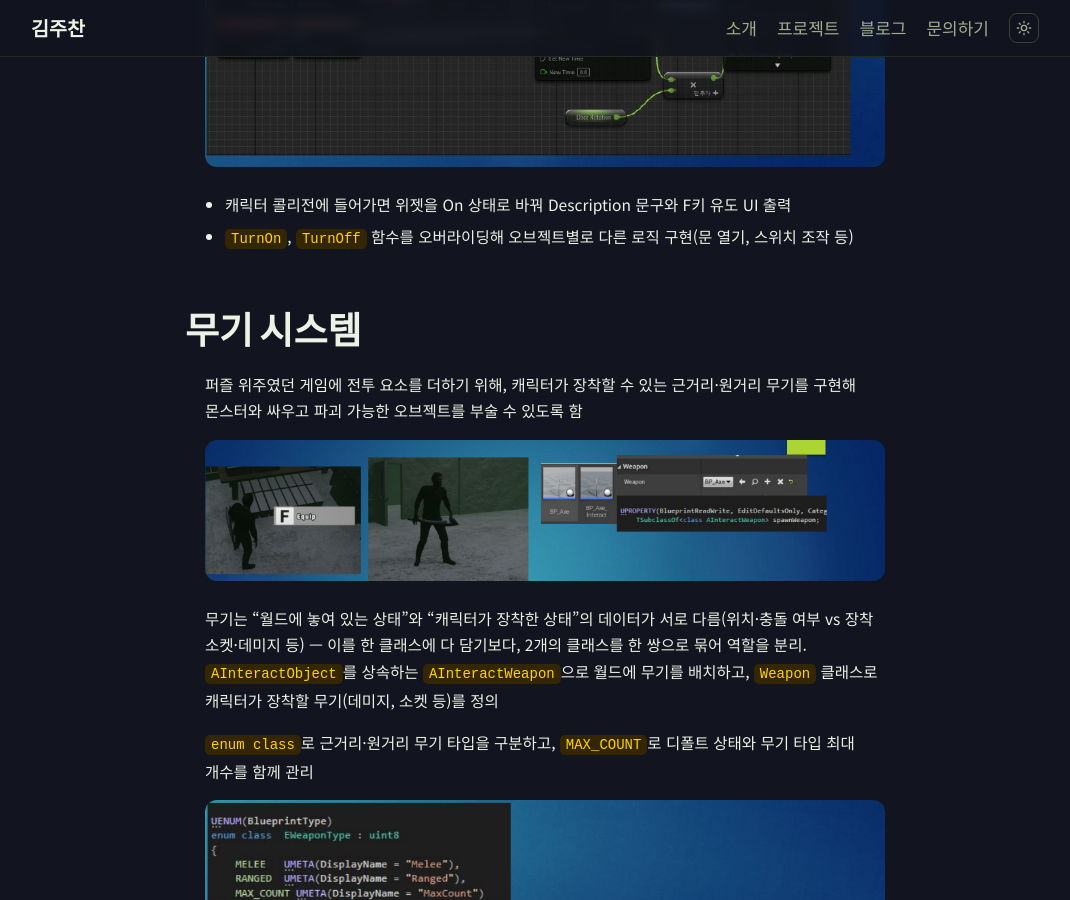
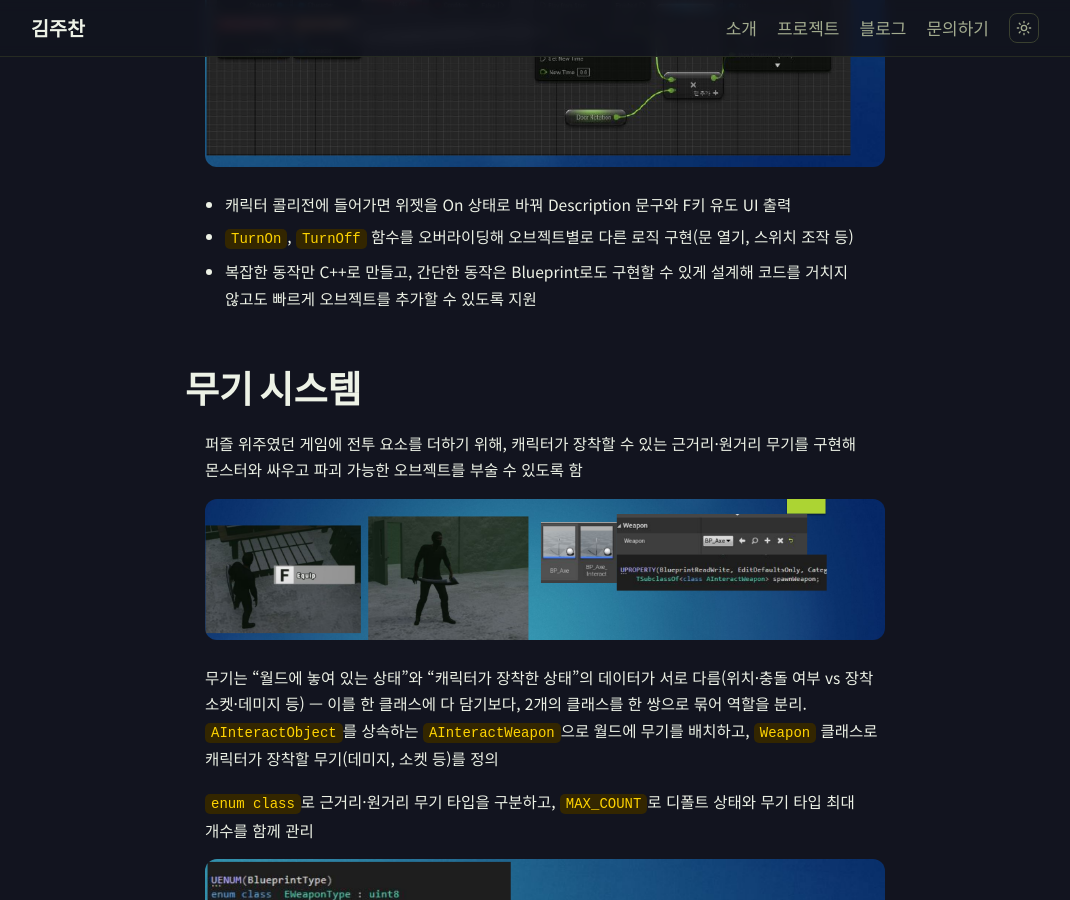
Before and after one commit to skamo3/skamo3.github.io, a Jekyll site: the page built from _projects/project-hola.md, in a window 1280 px wide and 900 px high, scrolled down 3124 px. Shown: the whole window, without its empty margins (105-1175 px from the left). Built offline with Jekyll 4.4.1, drawn with Linux system fonts in a browser that asks for light colours; part of the change alters nothing that is shown; some of the changed text lies outside the part shown.

Commit message:
Project Hola 최신 포트폴리오 PDF 기준 보강
기간을 2022.01 - 2022.04로 정정(신규 PDF의 종료연도 2025 표기는 오타로
확인). 상호작용 오브젝트가 간단한 동작은 Blueprint로도 구현 가능하도록
설계했다는 내용 추가. 실제 스테이지 맵 스크린샷(시작→1-1→1-2→1-3/1-4)을
크롭해 레벨 디자인 섹션에 삽입.

Co-Authored-By: Claude Sonnet 5 <noreply@anthropic.com>

```diff
--- a/_projects/project-hola.md
+++ b/_projects/project-hola.md
@@ -2,7 +2,7 @@
 title: Project ¡Hola!
 type: personal
 category: game-graphics
-period: "2022.02 - 2022.04"
+period: "2022.01 - 2022.04"
 order: 3
 thumbnail: /assets/images/project-hola/thumbnail.png
 summary: "Smilegate Challenge Season 3 · UE4.27 기반 퍼즐 어드벤처 팀 프로젝트"
@@ -54,6 +54,7 @@ CapsuleComponent의 Overlap 이벤트 델리게이트를 캐릭터에 바인딩
 
 - 캐릭터 콜리전에 들어가면 위젯을 On 상태로 바꿔 Description 문구와 F키 유도 UI 출력
 - `TurnOn`, `TurnOff` 함수를 오버라이딩해 오브젝트별로 다른 로직 구현(문 열기, 스위치 조작 등)
+- 복잡한 동작만 C++로 만들고, 간단한 동작은 Blueprint로도 구현할 수 있게 설계해 코드를 거치지 않고도 빠르게 오브젝트를 추가할 수 있도록 지원
 
 # 무기 시스템
 
@@ -101,6 +102,8 @@ CapsuleComponent의 Overlap 이벤트 델리게이트를 캐릭터에 바인딩
 
 스테이지는 시작 지점에서 1-1 → 1-2를 거쳐 1-3·1-4로 갈라지는 구조로 설계, 몬스터를 처치하며 퍼즐을 풀고 최종 목표에 도달하면 스테이지 클리어
 
+![스테이지 맵 구조 — 시작 지점에서 1-1 → 1-2를 거쳐 1-3·1-4로 갈라지는 스테이지 흐름도](/assets/images/project-hola/stage-map.png)
+
 # 팀 리딩 & 협업
 
 코로나로 대면 미팅이 제한적이라 Discord로 정기 회의와 코어 타임 상시 접속 체계를 만들어 지연 없이 피드백을 주고받음. `random-chatting`/`팀-규칙`/`archive`/`회의기록-남기기` 채널을 나눠, 회의뿐 아니라 각자 찾은 유용한 정보를 공유하는 채널도 따로 만들어 기록을 남김. "내 시간 10분이면 다른 사람 시간 40분이다", "솔직하게 말하지 않으면 남들은 몰라요" 같은 팀 자체 규칙을 만들어 서로 눈치보지 않고 솔직하게 피드백할 수 있는 문화를 조성
```
Also changed, not shown: assets/images/project-hola/stage-map.png (added).
